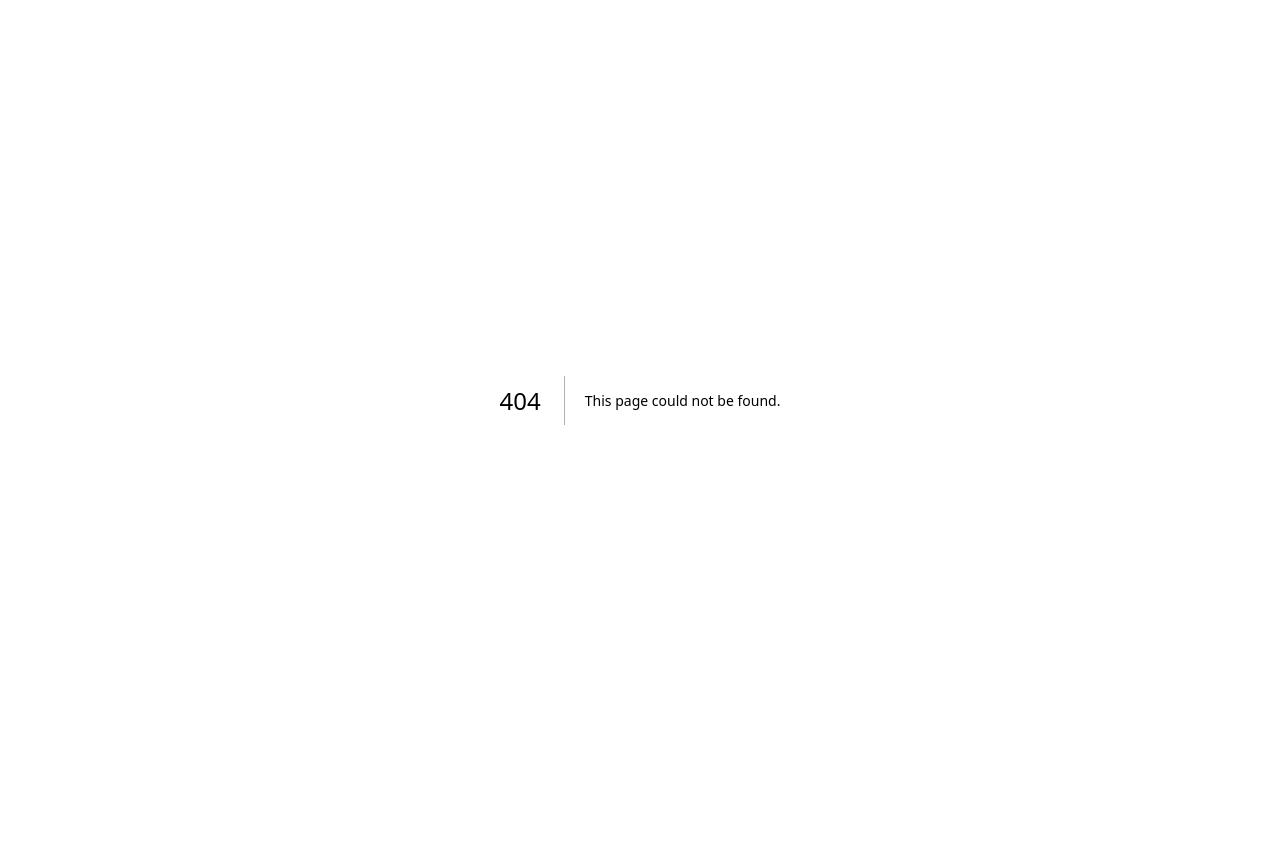
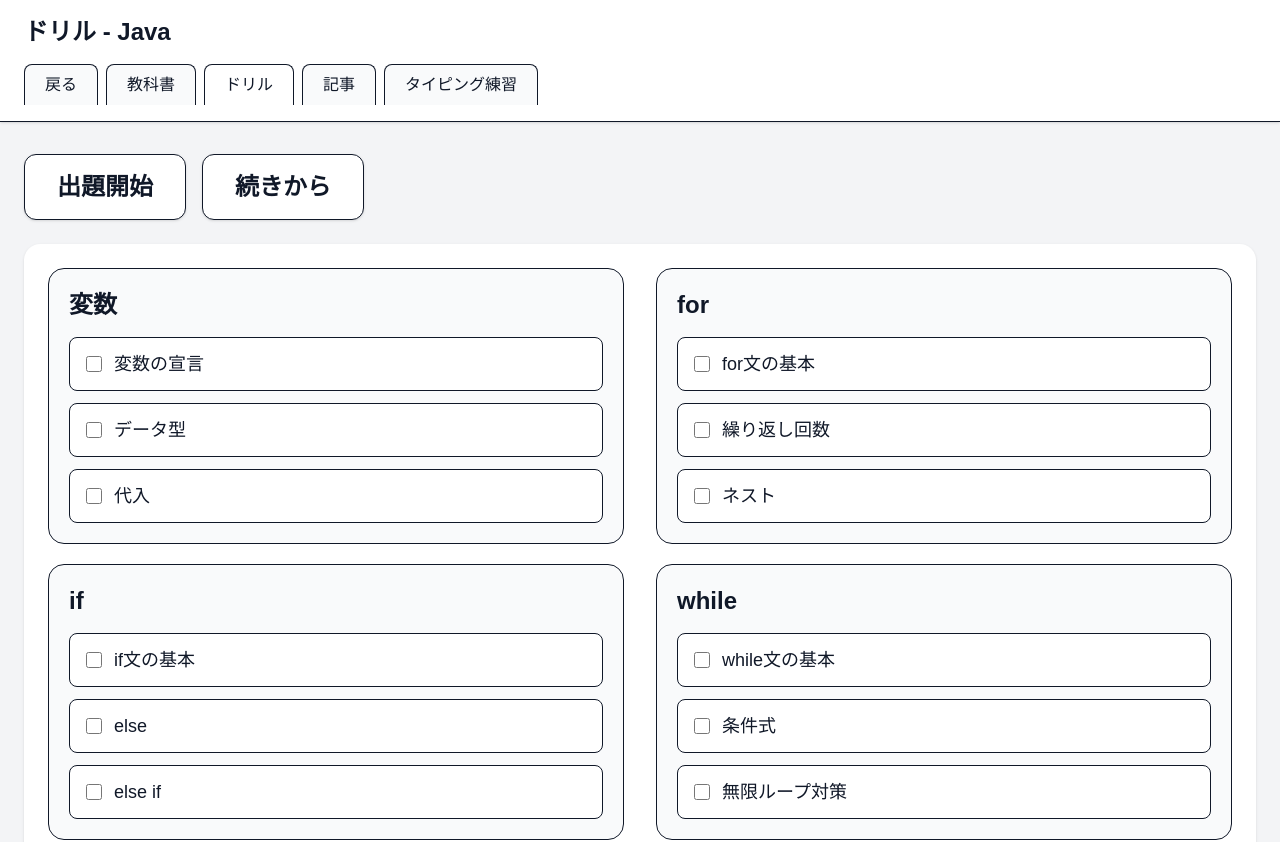
Before and after one commit to TEAMNZK/Graduation-Work, a Next.js app in the folder my-app/: page /drill/java in a window 1280 px wide. Before the commit this address had no page. Shown: the top 842 px of the page. Before the commit the page ends 800 px from the top, so only its background shows below. Built offline with nearby package versions, Linux system fonts and the light colour scheme; no server answers; sample sign-in values are in the browser's storage.

Commit message:
javaドリル表側(機能なし)完成

```diff
--- /dev/null
+++ b/my-app/src/app/drill/java/page.tsx
@@ -0,0 +1,154 @@
+"use client";
+
+import Link from "next/link";
+import AuthGuard from "@/components/AuthGuard";
+
+const startItems = [
+  {
+    title: "変数",
+    children: ["変数の宣言", "データ型", "代入"],
+  },
+  {
+    title: "if",
+    children: ["if文の基本", "else", "else if"],
+  },
+  {
+    title: "配列",
+    children: ["配列の宣言", "要素の取得", "要素の更新"],
+  },
+  {
+    title: "メソッド",
+    children: ["メソッド定義", "引数", "戻り値"],
+  },
+];
+
+const continueItems = [
+  {
+    title: "for",
+    children: ["for文の基本", "繰り返し回数", "ネスト"],
+  },
+  {
+    title: "while",
+    children: ["while文の基本", "条件式", "無限ループ対策"],
+  },
+  {
+    title: "クラス",
+    children: ["クラス定義", "インスタンス生成", "フィールド"],
+  },
+  {
+    title: "オブジェクト指向",
+    children: ["カプセル化", "継承", "ポリモーフィズム"],
+  },
+];
+
+export default function DrillJavaPage() {
+  return (
+    <AuthGuard>
+      <main className="min-h-screen bg-gray-100 text-gray-900">
+        <header className="border-b bg-white shadow-sm">
+          <div className="mx-auto max-w-7xl px-6 py-4">
+            <h1 className="text-2xl font-bold">ドリル - Java</h1>
+          </div>
+
+          <nav className="mx-auto flex max-w-7xl gap-2 px-6 pb-4">
+            <Link
+              href="/dashboard"
+              className="rounded-t-lg border border-b-0 bg-gray-50 px-5 py-2 font-medium hover:bg-gray-100"
+            >
+              戻る
+            </Link>
+            <Link
+              href="/textbook"
+              className="rounded-t-lg border border-b-0 bg-gray-50 px-5 py-2 font-medium hover:bg-gray-100"
+            >
+              教科書
+            </Link>
+            <Link
+              href="/drill"
+              className="rounded-t-lg border border-b-0 bg-white px-5 py-2 font-medium"
+            >
+              ドリル
+            </Link>
+            <Link
+              href="/articles"
+              className="rounded-t-lg border border-b-0 bg-gray-50 px-5 py-2 font-medium hover:bg-gray-100"
+            >
+              記事
+            </Link>
+            <Link
+              href="/typing"
+              className="rounded-t-lg border border-b-0 bg-gray-50 px-5 py-2 font-medium hover:bg-gray-100"
+            >
+              タイピング練習
+            </Link>
+          </nav>
+        </header>
+
+        <section className="mx-auto max-w-7xl px-6 py-8">
+          {/* 上部ボタンを横並び */}
+          <div className="mb-6 flex flex-wrap gap-4">
+            <button className="rounded-xl border bg-white px-8 py-4 text-2xl font-bold shadow hover:bg-gray-50">
+              出題開始
+            </button>
+            <button className="rounded-xl border bg-white px-8 py-4 text-2xl font-bold shadow hover:bg-gray-50">
+              続きから
+            </button>
+          </div>
+
+          {/* 背景を1つに統一 */}
+          <div className="rounded-2xl bg-white p-6 shadow">
+            <div className="grid grid-cols-1 gap-8 lg:grid-cols-2">
+              {/* 左側 */}
+              <div className="space-y-5">
+                {startItems.map((item) => (
+                  <div
+                    key={item.title}
+                    className="rounded-2xl border bg-gray-50 p-5"
+                  >
+                    <h2 className="mb-4 text-2xl font-bold">{item.title}</h2>
+
+                    <div className="space-y-3">
+                      {item.children.map((child) => (
+                        <label
+                          key={child}
+                          className="flex items-center gap-3 rounded-lg border bg-white px-4 py-3 hover:bg-gray-50"
+                        >
+                          <input type="checkbox" className="h-4 w-4" />
+                          <span className="text-lg">{child}</span>
+                        </label>
+                      ))}
+                    </div>
+                  </div>
+                ))}
+              </div>
+
+              {/* 右側 */}
+              <div className="space-y-5">
+                {continueItems.map((item) => (
+                  <div
+                    key={item.title}
+                    className="rounded-2xl border bg-gray-50 p-5"
+                  >
+                    <h2 className="mb-4 text-2xl font-bold">{item.title}</h2>
+
+                    <div className="space-y-3">
+                      {item.children.map((child) => (
+                        <label
+                          key={child}
+                          className="flex items-center gap-3 rounded-lg border bg-white px-4 py-3 hover:bg-gray-50"
+                        >
+                          <input type="checkbox" className="h-4 w-4" />
+                          <span className="text-lg">{child}</span>
+                        </label>
+                      ))}
+                    </div>
+                  </div>
+                ))}
+              </div>
+            </div>
+          </div>
+        </section>
+      </main>
+    </AuthGuard>
+  );
+}
```
